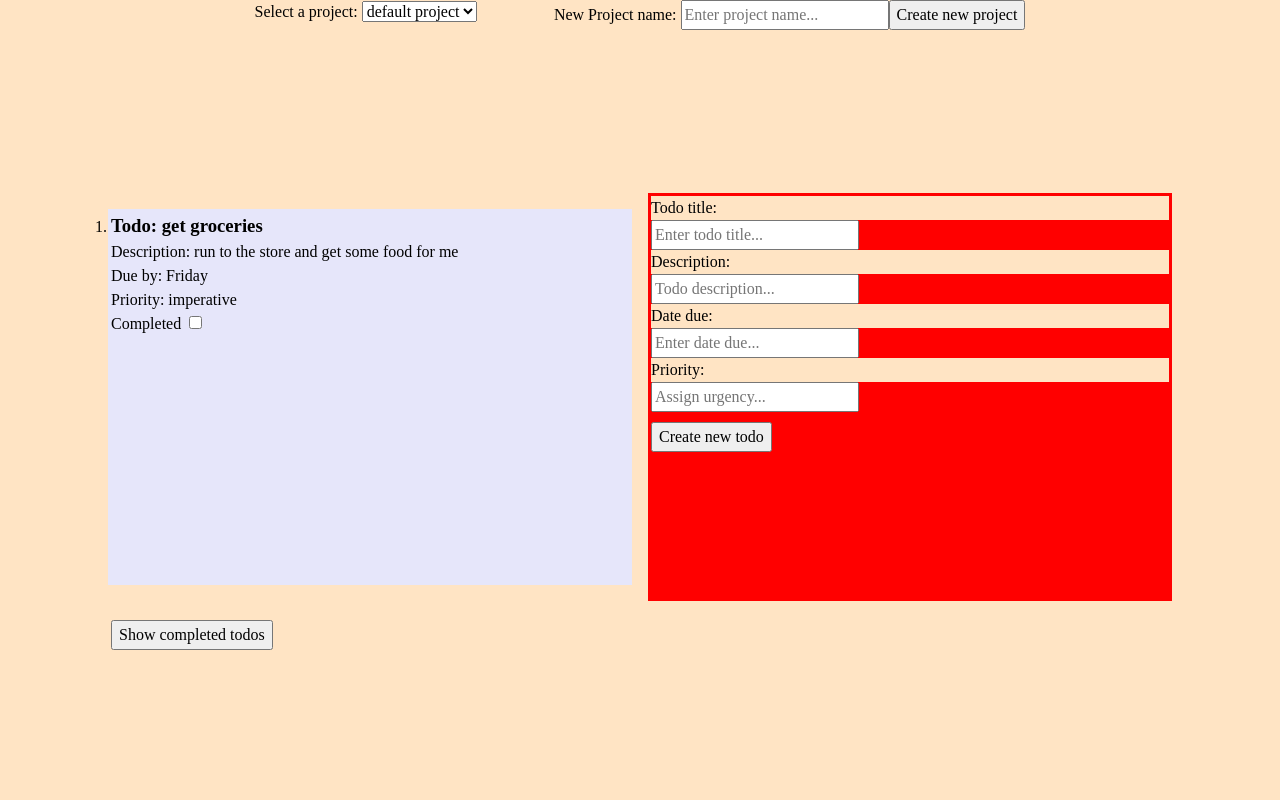
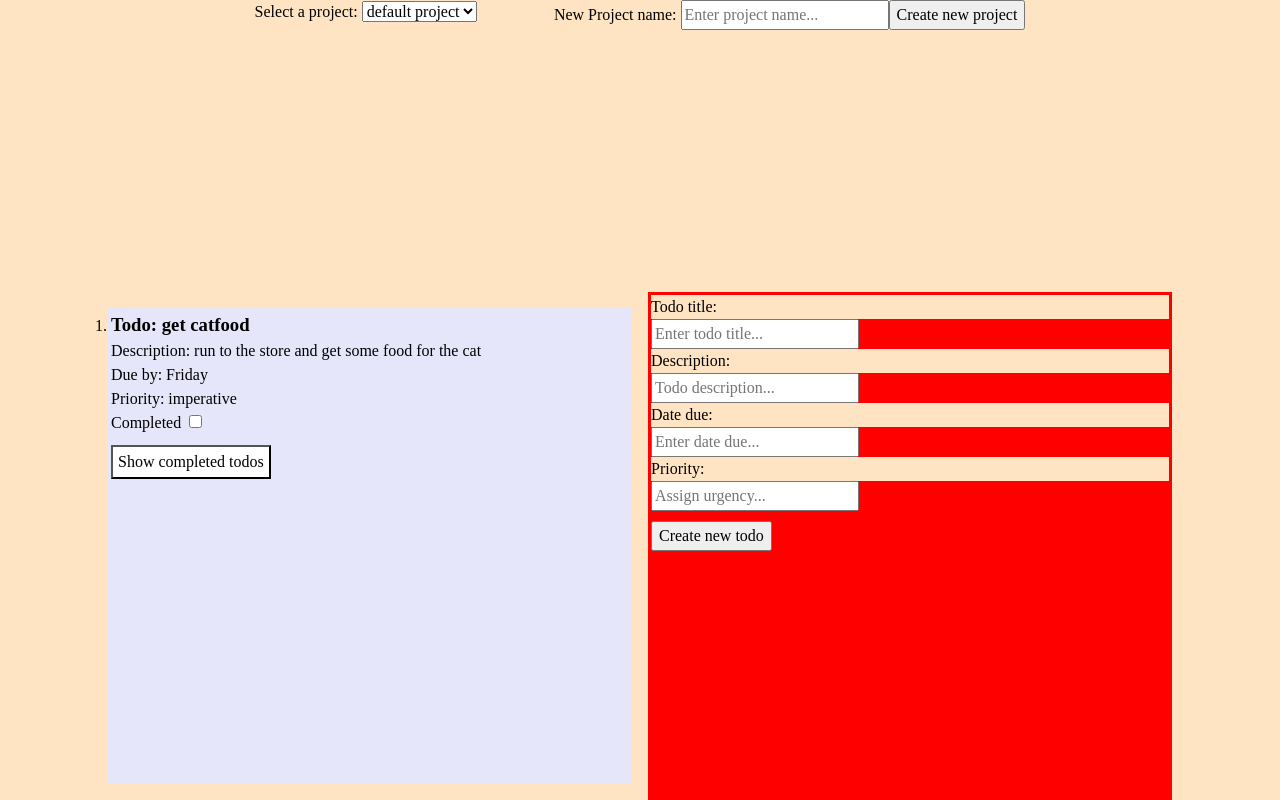
Before and after one commit to gniht/todo, a website with bundled scripts: page index.html in a window 1280 px wide. Built offline with nearby package versions, Linux system fonts and the light colour scheme.

Commit message:
more styling tweaks

```diff
--- a/app.js
+++ b/app.js
@@ -1,4 +1,3 @@
-
 import Todo from './todo.js';
 
 let catfood = new Todo(
@@ -6,26 +5,26 @@ let catfood = new Todo(
   'run to the store and get some food for the cat',
   'Friday',
   'imperative',
-  'true'
+  'false'
 );
 let myfood = new Todo(
   'get groceries',
   'run to the store and get some food for me',
   'Friday',
   'imperative',
-  'false'
+  'true'
 );
 
-const controlBtns = document.createElement('div');
+
 let newTodoBtn = document.createElement('button');
 newTodoBtn.id = 'newTodoBtn';
 newTodoBtn.textContent = 'Create new todo';
 const hideBtn = document.createElement('button');
+hideBtn.id = 'hideBtn';
+hideBtn.style.backgroundColor = 'white';
 hideBtn.innerText = 'Show completed todos';
-controlBtns.classList.add('split-left');
-controlBtns.style = "background-color: var(--main-background-color)";
+hideBtn.classList.add('split-left');
 let hideCompleted = true;
-controlBtns.append(hideBtn);
 
 const newProjectBtn = document.createElement('button');
 newProjectBtn.innerText = 'Create new project';
@@ -71,7 +70,6 @@ newTodoForm.append(titleLabel,
   newTodoBtn
   );
 
-
 const optionsMenu = document.createElement('div');
 optionsMenu.classList.add('top-center');
 const projectSelect = document.createElement('div');
@@ -97,8 +95,6 @@ projects.append(defaultProject);
 projectSelect.append(projectSelectLabel, projects);
 optionsMenu.append(projectSelect, newProjectNameField);
 
-
-
 let myTodos = document.createElement('ol');
 myTodos.classList.add('split-left');
 let allProjects = [[]];
@@ -107,10 +103,11 @@ let todos = allProjects[projects.selectedIndex];
 todos.push(catfood);
 todos.push(myfood);
 updateList(todos);
-document.body.append(optionsMenu, myTodos, newTodoForm, controlBtns);
-
+document.body.append(optionsMenu, myTodos, newTodoForm);
 
 newTodoBtn.addEventListener('click', e => {
+  e.preventDefault();
+  e.stopPropagation();
   //todo: add todo to current project
 
 });
@@ -121,6 +118,7 @@ projects.addEventListener('click', e => {
   todos = allProjects[projects.selectedIndex];
   updateList(todos);
   }
+  e.stopPropagation();
 });
 
 hideBtn.addEventListener('click', e =>{
@@ -194,4 +192,5 @@ function updateList(list){
         myTodos.append(item);
       }
     }
+    myTodos.append(hideBtn);
   }
--- a/css/style.css
+++ b/css/style.css
@@ -19,3 +19,10 @@ select {
   display: block;
   margin-top: 10px;
 }
+#hideBtn {
+  padding-left: 5px;
+  padding-right: 5px;
+}
+li {
+  margin-bottom: 10px;
+}
```
